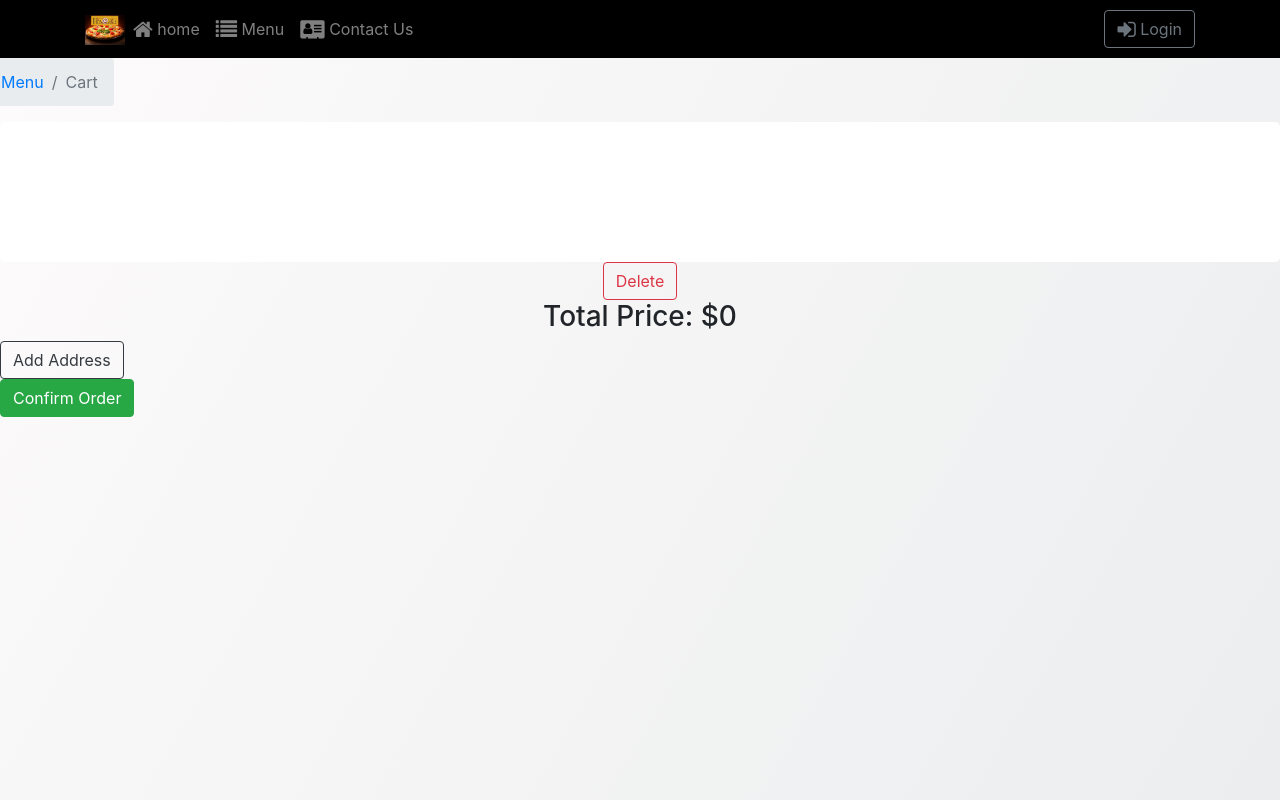
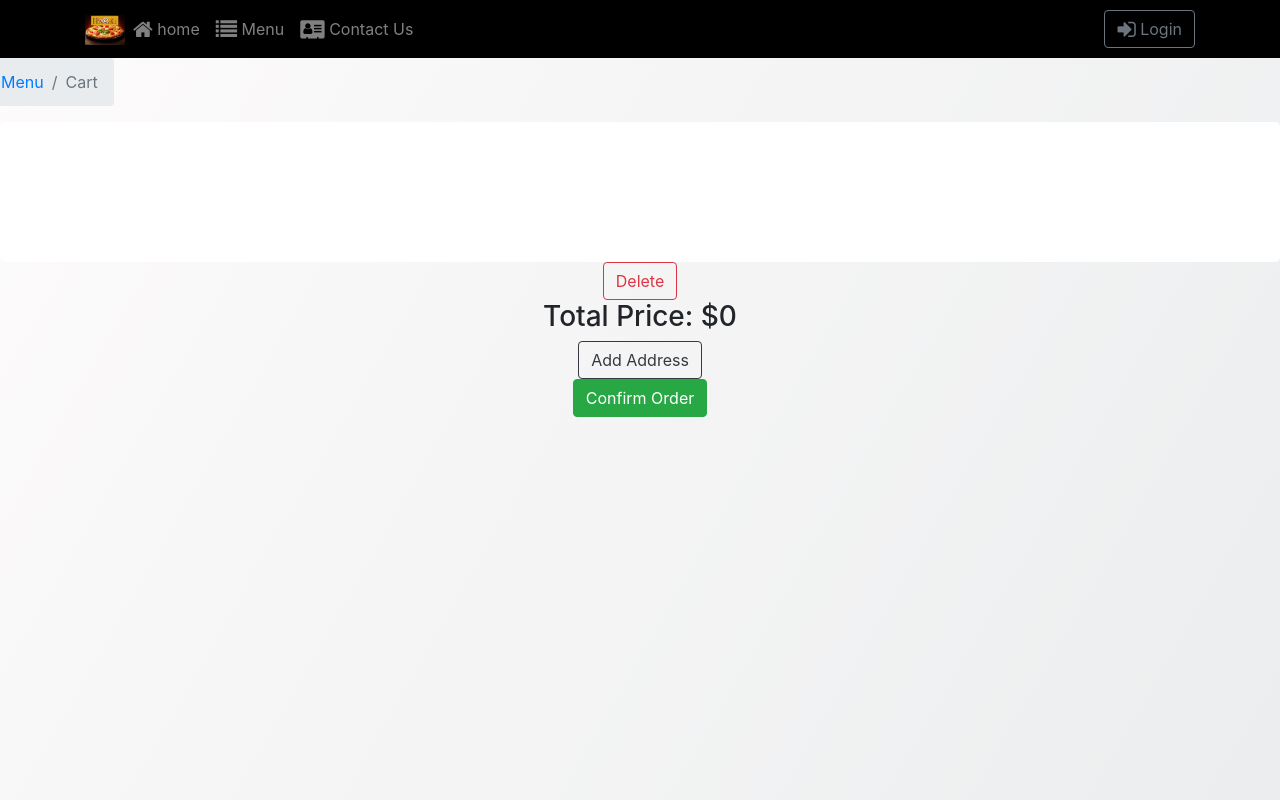
Before and after one commit to gargdivyam/PizzaOrder-App, a React (Create React App) app: page /cart in a window 1280 px wide. Shown: the top 800 px of the page. Built offline with nearby package versions, Linux system fonts and the light colour scheme.

Commit message:
new changes

```diff
--- a/src/Components/CartComponent.js
+++ b/src/Components/CartComponent.js
@@ -16,6 +16,8 @@ class Cart extends Component{
             show: false,
             isAvail: false
         };
+        this.handleModal = this.handleModal.bind(this);
+        this.handleCheckout = this.handleCheckout.bind(this);
 
     }
     handleModal(){
@@ -79,10 +81,10 @@ class Cart extends Component{
                 <div className="totalprice" style={{textAlign:"center"}}><h3>Total Price: ${totalprice()}</h3>
 
                 </div>
-                <div>
+                <div style={{textAlign:"center"}}>
                 <button className="btn btn-outline-dark" onClick={()=>this.handleModal()}>Add Address</button>
                 </div>
-                <div>
+                <div style={{textAlign:"center"}}>
                 <button className="btn btn-success" onClick={()=>this.handleCheckout()}>Confirm Order</button>
                 </div>
 
```
